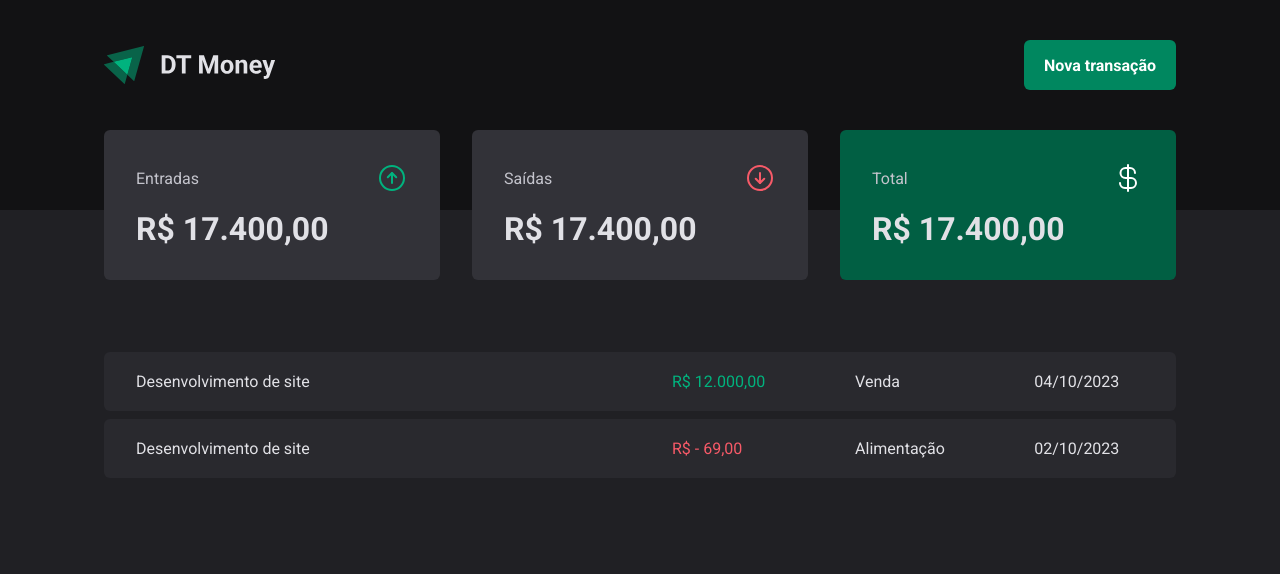
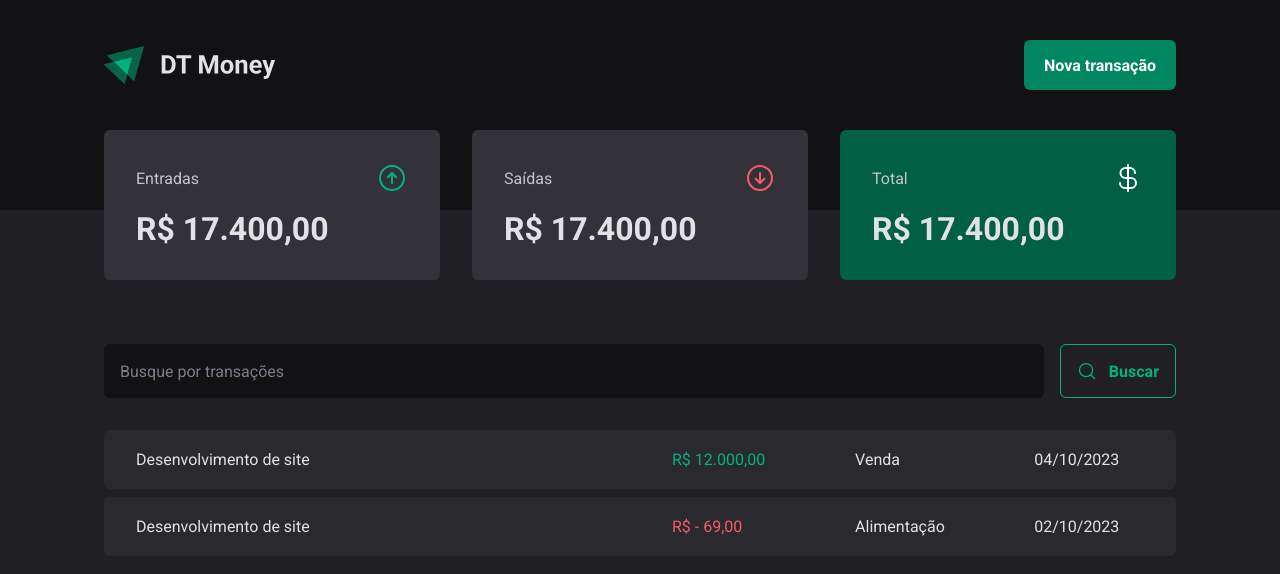
Before and after one commit to dv-script/dt-money, a React (Vite) app: page / in a window 1280 px wide. Shown: the top 574 px of the page. Built offline with nearby package versions, Linux system fonts and the light colour scheme.

Commit message:
feat: new SearchForm component

```diff
--- /dev/null
+++ b/src/pages/Transactions/components/SearchForm/index.tsx
@@ -0,0 +1,14 @@
+import * as S from './styles';
+import { MagnifyingGlass } from 'phosphor-react'
+
+export function SearchForm() {
+    return (
+        <S.SearchFormContainer>
+            <input type="text" placeholder='Busque por transações'/>
+            <button type='submit'>
+                <MagnifyingGlass size={20}/>
+                Buscar
+            </button>
+        </S.SearchFormContainer>
+    )
+}
--- /dev/null
+++ b/src/pages/Transactions/components/SearchForm/styles.ts
@@ -0,0 +1,45 @@
+import styled from "styled-components";
+
+export const SearchFormContainer = styled.form`
+    display: flex;
+    gap: 1rem;
+
+    input {
+        flex: 1;
+        border-radius: 6px;
+        border: 0;
+        background: ${props => props.theme["gray-900"]};
+        color: ${props => props.theme["gray-300"]};
+        padding: 1rem;
+
+
+        &::placeholder {
+            color: ${props => props.theme["gray-500"]};
+        }
+    }
+
+    button {
+        display: flex;
+        justify-content: center;
+        align-items: center;
+        gap: 0.75rem;
+        padding: 1rem;;
+        background: transparent;
+        color: ${props => props.theme["green-300"]};
+        border: 1px solid ${props => props.theme["green-300"]};
+        border-radius: 6px;
+        font-weight: bold;
+        cursor: pointer;
+
+        &:hover {
+            background: ${props => props.theme["green-500"]};
+            color: ${props => props.theme.white};
+            border: 1px solid ${props => props.theme["green-500"]};
+
+            transition:
+                background-color 0.2s,
+                color 0.2s,
+                border-color 0.2s;
+        }
+    }
+`;
--- a/src/pages/Transactions/index.tsx
+++ b/src/pages/Transactions/index.tsx
@@ -2,6 +2,7 @@
 
 import { Header } from "../../components/Header";
 import { Summary } from "../../components/Summary";
+import { SearchForm } from "./components/SearchForm";
 
 export function Transactions() {
     return (
@@ -11,6 +12,7 @@
 
 
             <S.TransactionsContainer>
+                <SearchForm />
                 <S.TransactionsTable>
                     <tr>
                         <td width="50%">Desenvolvimento de site</td>
--- a/src/pages/Transactions/styles.ts
+++ b/src/pages/Transactions/styles.ts
@@ -11,7 +11,7 @@
     width: 100%;
     border-collapse: separate;
     border-spacing: 0 0.5rem;
-    /* margin-top: 1.5rem; */
+    margin-top: 1.5rem;
 
     td {
         padding: 1.25rem 2rem;
```
